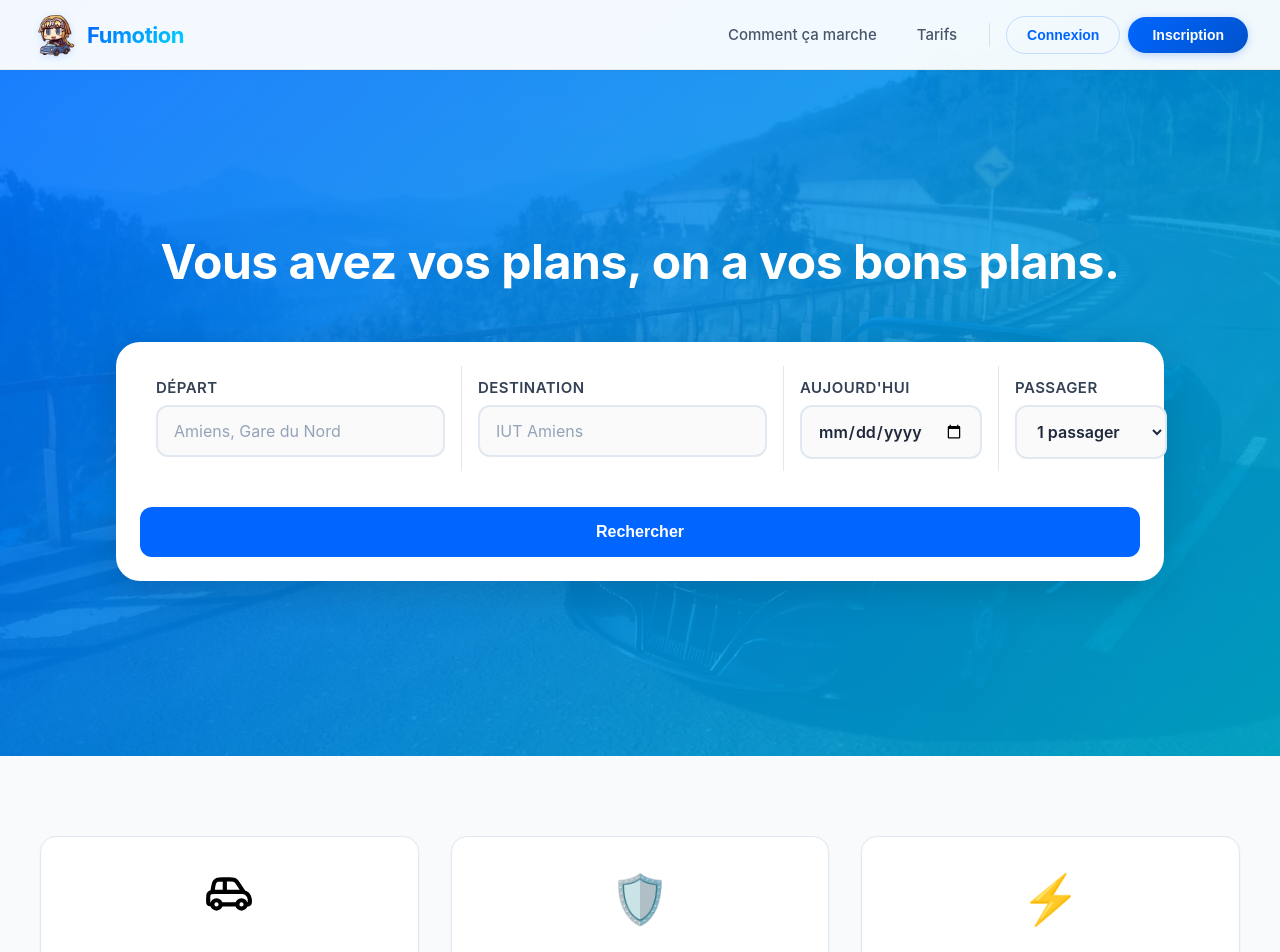
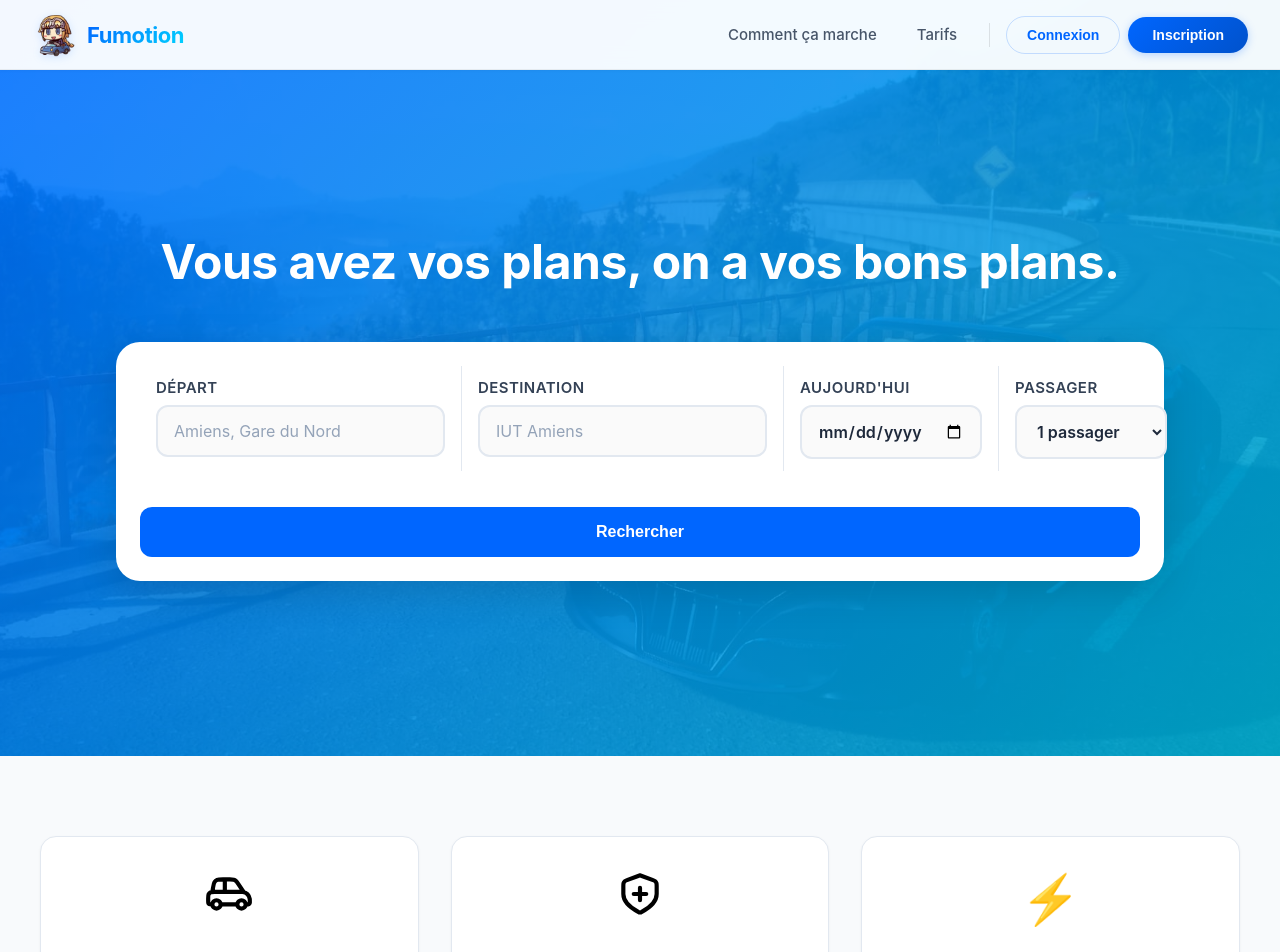
Before and after one commit to clepix21/Fumotion, a React (Create React App) app in the folder app/frontend/: page / in a window 1280 px wide. Shown: the top 952 px of the page. Built offline with nearby package versions, Linux system fonts and the light colour scheme; no server answers.

Commit message:
fix: ajouter une icône de bouclier pour améliorer la présentation des avantages

```diff
--- a/app/frontend/src/pages/HomePage.js
+++ b/app/frontend/src/pages/HomePage.js
@@ -4,6 +4,7 @@ import { useAuth } from "../context/AuthContext"
 import Avatar from "../components/common/Avatar"
 import logo from "../assets/images/logo.png"
 import voiture from "../assets/icons/voiture.svg"
+import bouclier from "../assets/icons/bouclier.svg"
 import "../styles/HomePage.css"
 
 export default function HomePage() {
@@ -185,7 +186,9 @@ export default function HomePage() {
             </div>
 
             <div className="benefit-card">
-              <div className="benefit-icon">🛡️</div>
+              <div className="benefit-icon">
+                <img src={bouclier} alt="bouclier logo" style={{ width: '50px', height: 'auto' }}/>
+              </div>
               <h3 className="benefit-title">Voyagez en toute confiance</h3>
               <p className="benefit-description">Nous prenons le temps qu'il faut pour connaître nos membres et nos compagnies de bus partenaires. Nous vérifions les avis, les profils et les pièces d'identité. Vous savez donc avec qui vous allez voyager pour réserver en toute confiance sur notre plateforme sécurisée.</p>
             </div>
```
Also changed, not shown: app/frontend/src/assets/icons/bouclier.svg (added).
